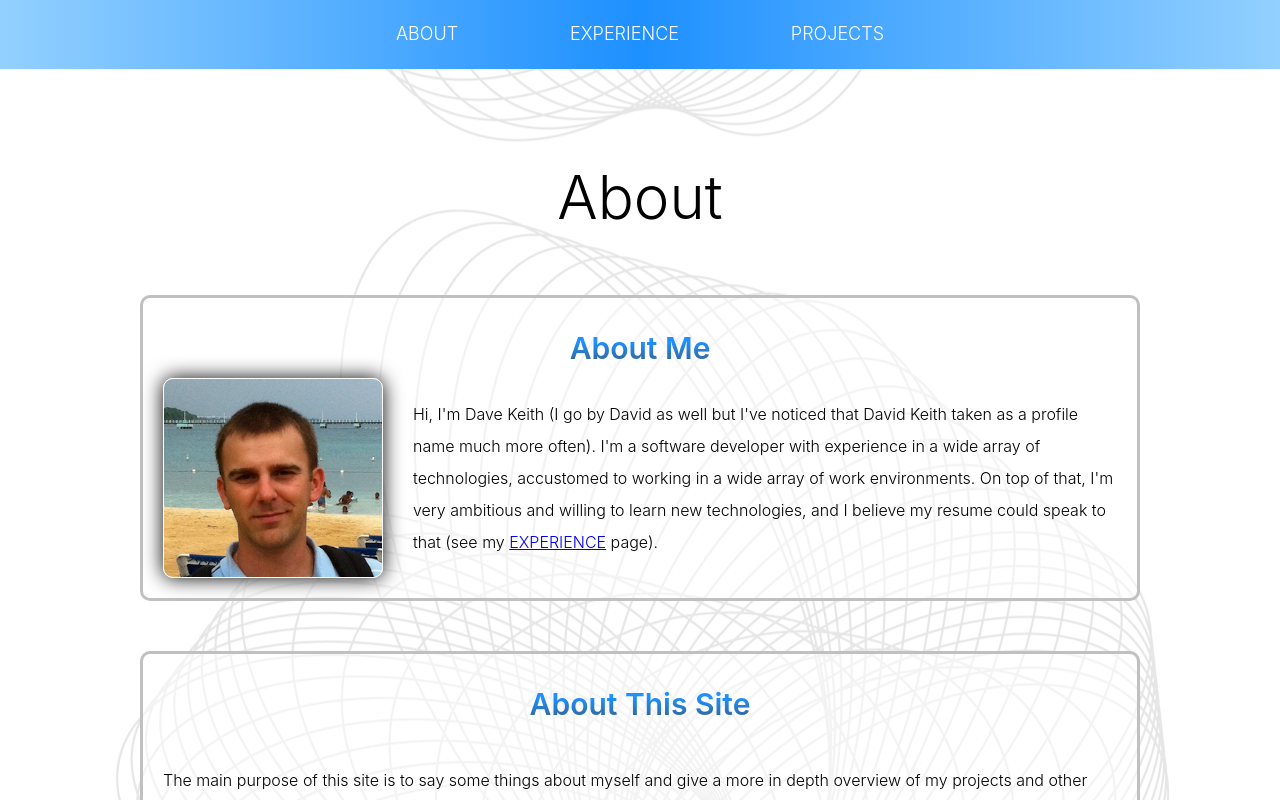
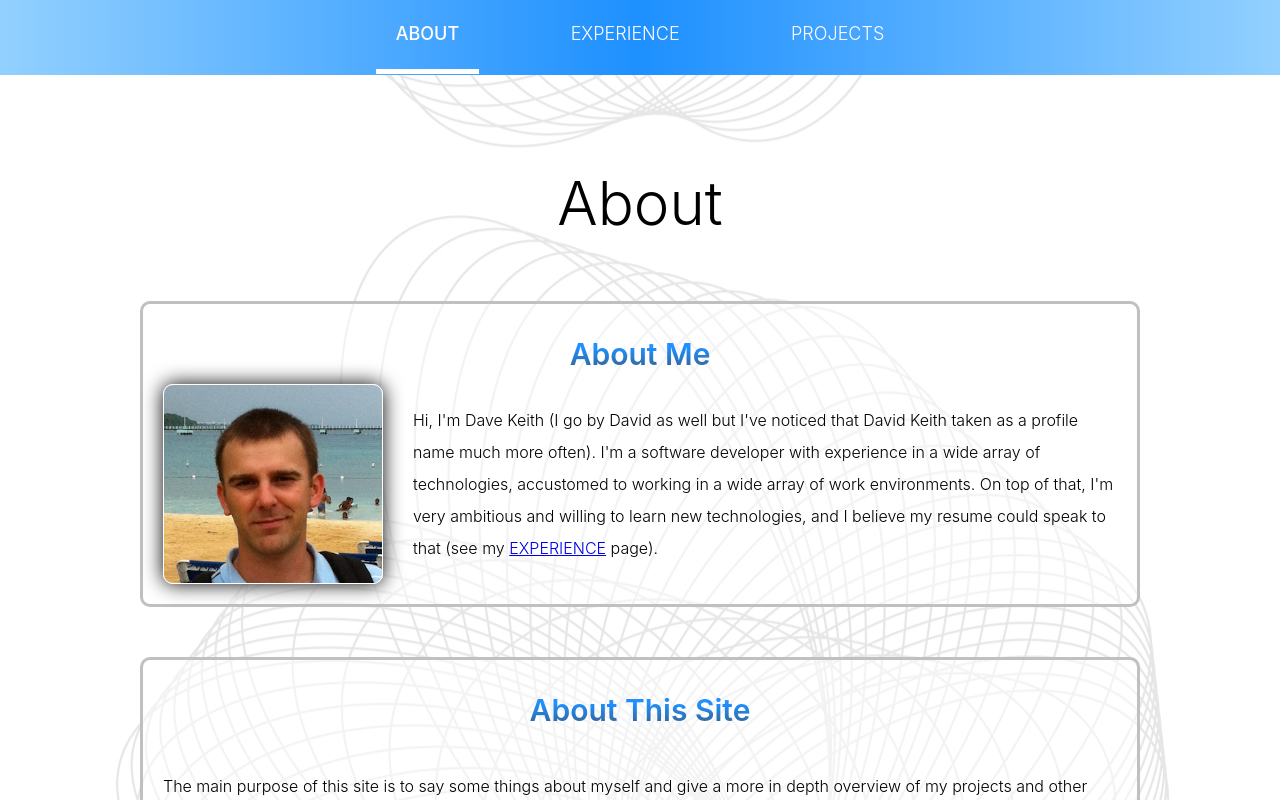
Before and after one commit to DaveKeith/portfolio_react, a React (Create React App) app: page / in a window 1280 px wide. Shown: the top 800 px of the page. Built offline with nearby package versions, Linux system fonts and the light colour scheme.

Commit message:
changed navbar to indicate current page, expecting a new headshot soon

```diff
--- a/src/App.js
+++ b/src/App.js
@@ -12,11 +12,71 @@ class App extends Component {
   constructor(props) {
     super(props);
     this.state = {
+      aboutActive: "",
+      experienceActive: "",
+      projectsActive: "",
       dropdownElem: "hide",
       projectList: Data.projects
     };
     this.hideAllDropdowns = this.hideAllDropdowns.bind(this);
     this.projectsDropdown = this.projectsDropdown.bind(this);
+  }
+
+  navbar() {
+    if (window.location.pathname === "/") {
+      return (
+        <nav className="header-navbar navbar" id="top-of-page">
+          <Link
+            to="/"
+            className="navbar__active"
+            onClick={this.hideAllDropdowns}
+          >
+            About
+          </Link>
+          <Link to="/experience" onClick={this.hideAllDropdowns}>
+            Experience
+          </Link>
+          <div className="click-for-dropdown" onClick={this.projectsDropdown}>
+            Projects
+          </div>
+        </nav>
+      );
+    } else if (window.location.pathname === "/experience") {
+      return (
+        <nav className="header-navbar navbar" id="top-of-page">
+          <Link to="/" onClick={this.hideAllDropdowns}>
+            About
+          </Link>
+          <Link
+            to="/experience"
+            className="navbar__active"
+            onClick={this.hideAllDropdowns}
+          >
+            Experience
+          </Link>
+          <div className="click-for-dropdown" onClick={this.projectsDropdown}>
+            Projects
+          </div>
+        </nav>
+      );
+    } else {
+      return (
+        <nav className="header-navbar navbar" id="top-of-page">
+          <Link to="/" onClick={this.hideAllDropdowns}>
+            About
+          </Link>
+          <Link to="/experience" onClick={this.hideAllDropdowns}>
+            Experience
+          </Link>
+          <div
+            className="click-for-dropdown navbar__active"
+            onClick={this.projectsDropdown}
+          >
+            Projects
+          </div>
+        </nav>
+      );
+    }
   }
 
   hideAllDropdowns() {
@@ -54,19 +114,7 @@ class App extends Component {
   render() {
     return (
       <div className="App">
-        <header>
-          <nav className="header-navbar navbar" id="top-of-page">
-            <Link to="/" onClick={this.hideAllDropdowns}>
-              About
-            </Link>
-            <Link to="/experience" onClick={this.hideAllDropdowns}>
-              Experience
-            </Link>
-            <div className="click-for-dropdown" onClick={this.projectsDropdown}>
-              Projects
-            </div>
-          </nav>
-        </header>
+        <header>{this.navbar()}</header>
         <div className={`${this.state.dropdownElem}`}>
           <div className="show__columns">
             <div />
--- a/src/scss/_header-footer.scss
+++ b/src/scss/_header-footer.scss
@@ -45,7 +45,7 @@ header {
     &:hover {
       transform: scaleX(0.9);
       box-shadow: inset 0 0 2rem rgba(255, 255, 255, 1);
-      transition: all 0.5s;
+      transition: transform 0.5s, box-shadow 0.5s;
     }
   }
 }
@@ -86,6 +86,20 @@ footer {
         padding-left: 2rem;
         display: block;
       }
+    }
+  }
+}
+
+.navbar {
+  &__active {
+    font-weight: 500;
+    border-bottom: 0.5rem solid white;
+    margin-bottom: 1px;
+    transition: none;
+
+    &:hover {
+      transform: none !important;
+      box-shadow: none !important;
     }
   }
 }
```
